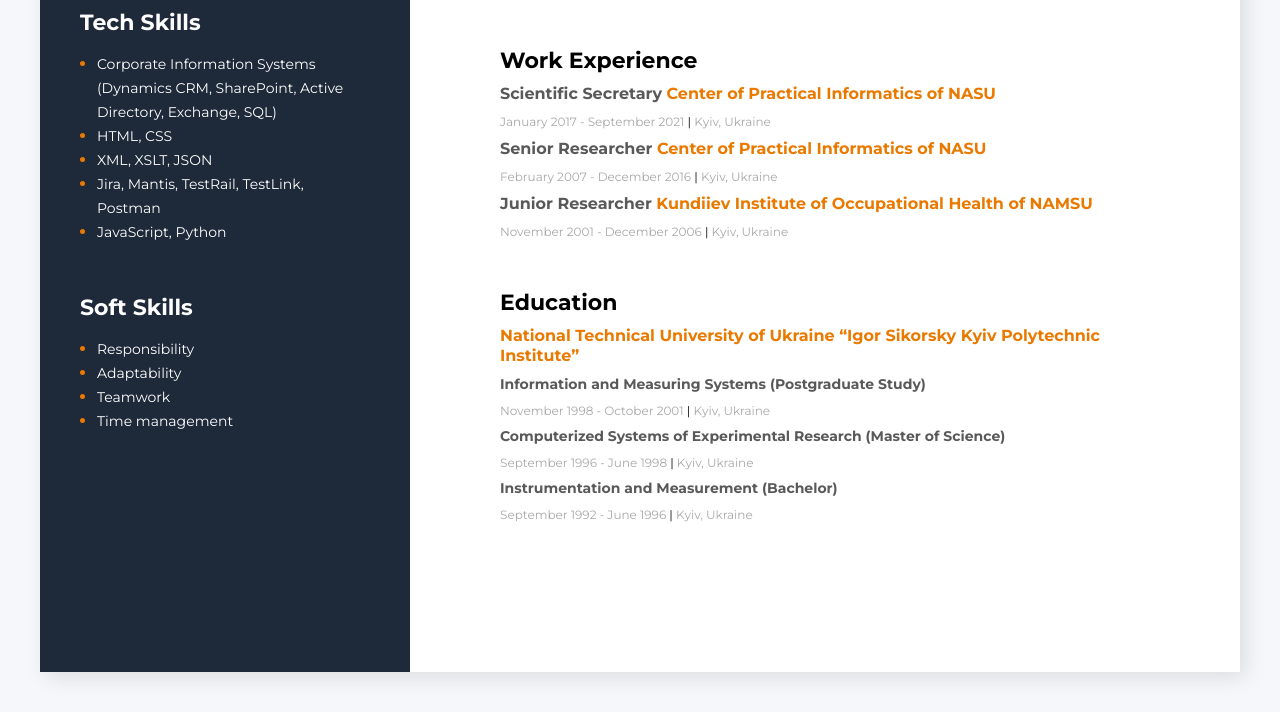
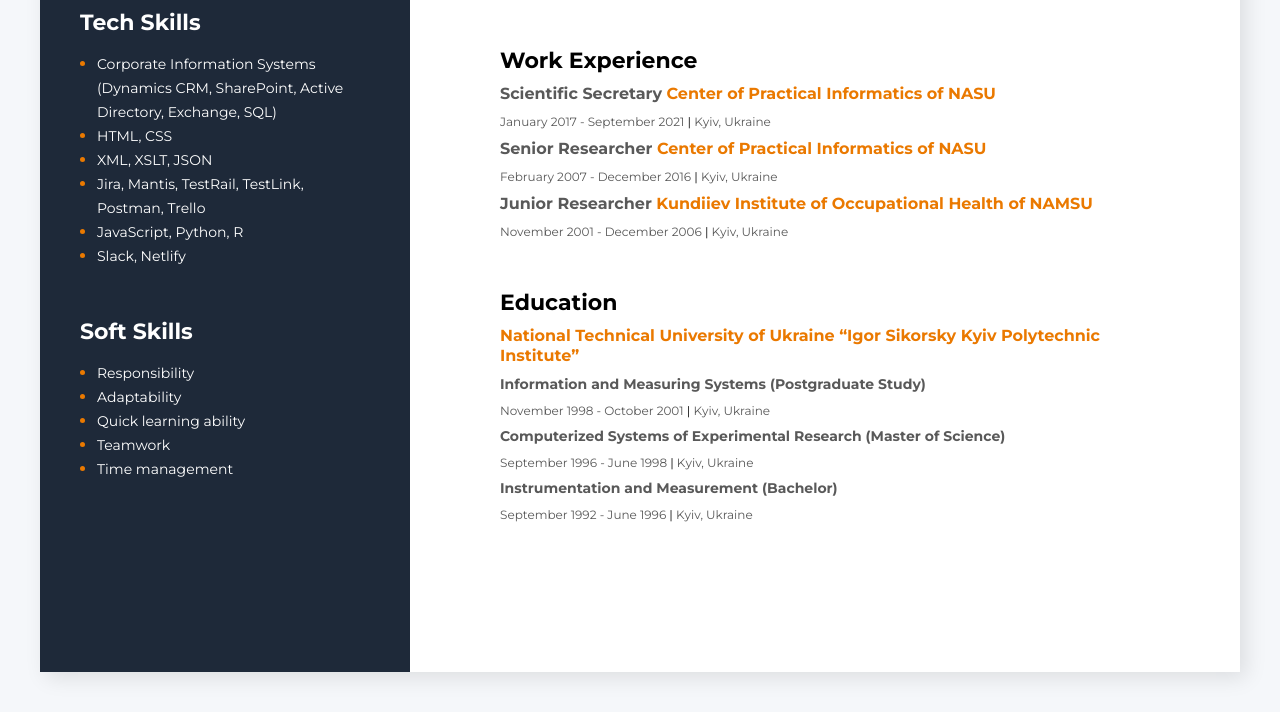
Before and after one commit to OlenaRadchenko/Resume, a plain HTML site: page index.html in a window 1280 px wide. Shown: the part 688-1400 px from the top of the page. Drawn offline with Linux system fonts and the light colour scheme.

Commit message:
Update resume

```diff
--- a/css/styles.css
+++ b/css/styles.css
@@ -77,7 +77,7 @@ body {
 }
 .my-projects-list-link {
   font-weight: normal;
-  color: var(--middle-dark);
+  color: var(--my-black);
   text-decoration: none;
 }
 /* My work experience section */
@@ -98,7 +98,7 @@ body {
   font-weight: normal;
   font-size: 12px;
   line-height: 15px;
-  color: var(--light-dark);
+  color: var(--middle-dark);
   margin: 0 0 10px 0;
 }
 .company-divider {
@@ -133,7 +133,7 @@ body {
   font-weight: normal;
   font-size: 12px;
   line-height: 15px;
-  color: var(--light-dark);
+  color: var(--middle-dark);
   margin: 0 0 10px 0;
 }
 .education-divider {
--- a/index.html
+++ b/index.html
@@ -152,9 +152,9 @@
                     <li><span class="skills-text">Corporate Information Systems (Dynamics CRM, SharePoint, Active Directory, Exchange, SQL)</span></li>
                     <li><span class="skills-text">HTML, CSS</span></li>
                     <li><span class="skills-text">XML, XSLT, JSON</span></li>
-                    <li><span class="skills-text">Jira, Mantis, TestRail, TestLink, Postman</span></li>
-                    <li><span class="skills-text">JavaScript, Python</span></li>
-                    <!--<li><span class="skills-text"></span></li>-->
+                    <li><span class="skills-text">Jira, Mantis, TestRail, TestLink, Postman, Trello</span></li>
+                    <li><span class="skills-text">JavaScript, Python, R</span></li>
+                    <li><span class="skills-text">Slack, Netlify</span></li>
                 </ul>
             </div>
             <!-- Soft  Skills section-->
@@ -163,6 +163,7 @@
                 <ul class="skills-list">
                     <li><span class="skills-text">Responsibility</span></li>
                     <li><span class="skills-text">Adaptability</span></li>
+                    <li><span class="skills-text">Quick learning ability</span></li>
                     <li><span class="skills-text">Teamwork</span></li>
                     <li><span class="skills-text">Time management</span></li>
                 </ul>
```
